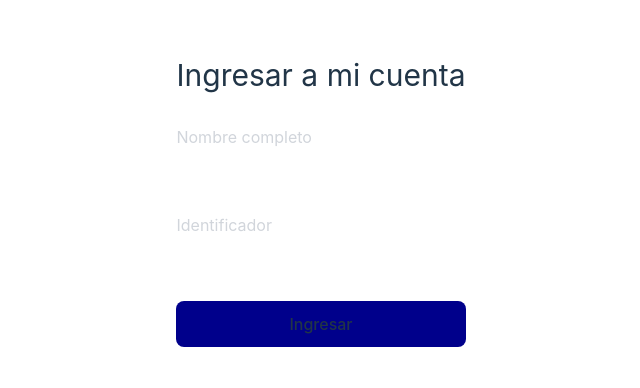
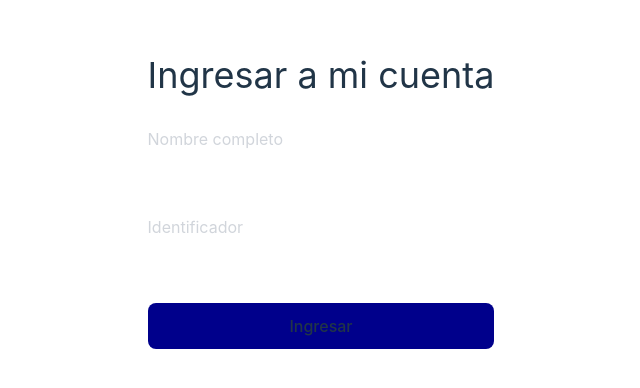
Before and after one commit to SantiZai/reto3-app-almuerzos-astro, a React (Vite) app: page /login in a window 1280 px wide. Shown: the part 198-586 px from the top of the page, without its empty margins (319-959 px from the left). Built offline with nearby package versions, Linux system fonts and the light colour scheme.

Commit message:
increasing text font

```diff
--- a/src/pages/LoginPage.tsx
+++ b/src/pages/LoginPage.tsx
@@ -20,7 +20,7 @@ const LoginPage = () => {
 
   return (
     <main>
-      <h1 className="text-3xl mb-8">Ingresar a mi cuenta</h1>
+      <h1 className="text-4xl mb-8">Ingresar a mi cuenta</h1>
       <form
         onSubmit={handleSubmit}
         className="flex flex-col"
```
